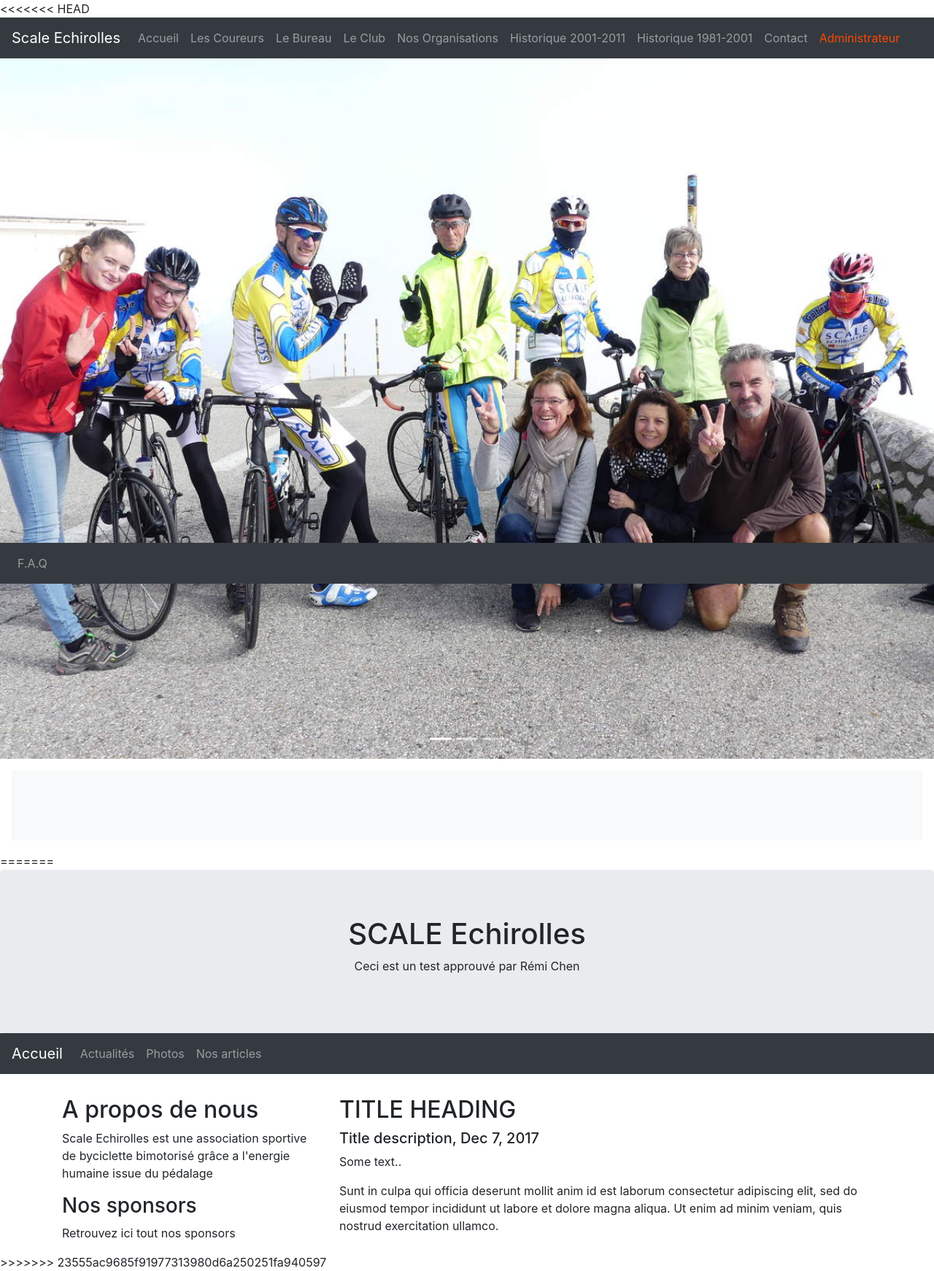
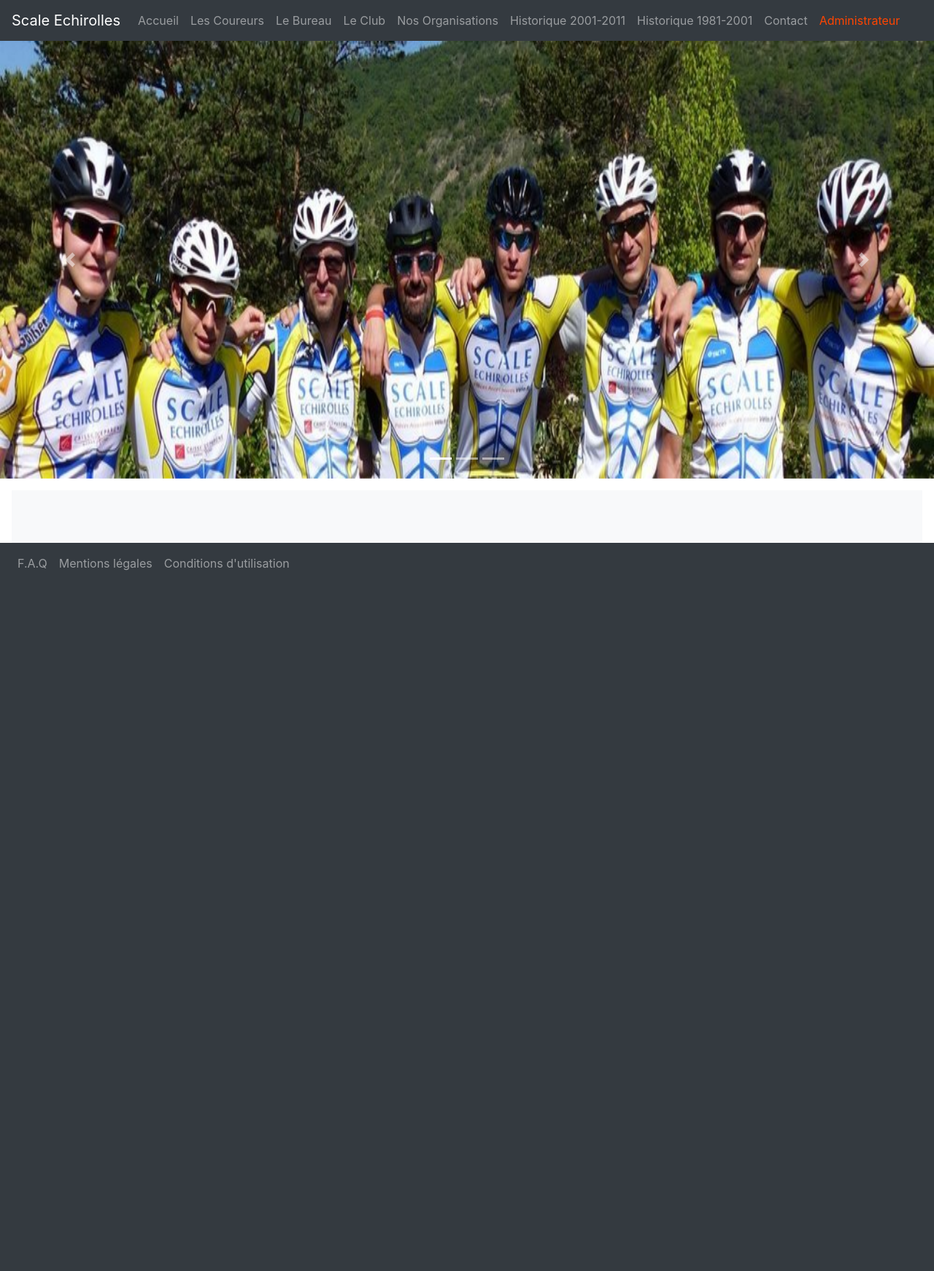
Before and after one commit to Darknessc158/M3301-site, a PHP site: page /main.view.php in a window 1280 px wide. Shown: the whole page at 73% size. After the commit the page ends 782 px from the top, so only its background shows below. Run offline with PHP 8.4, Linux system fonts and the light colour scheme.

Commit message:
colmmit view

```diff
--- a/view/main.view.php
+++ b/view/main.view.php
@@ -1,5 +1,4 @@
 <!DOCTYPE html>
-<<<<<<< HEAD
 <html lang="fr" dir="ltr">
 <head>
   <meta charset="utf-8">
@@ -15,8 +14,22 @@
     position: fixed;
     bottom: 0px ;
     width : 100%;
+  }
 
+  #img1{
+    width: 1584px;
+    height:600px;
   }
+  #img2{
+    width: 1584px;
+    height:600px;
+  }
+  #img3{
+    width: 1584px;
+    height:600px;
+  }
+
+
 </style>
 <body>
   <nav class="navbar navbar-expand-sm bg-dark navbar-dark">
@@ -55,17 +68,17 @@
 
       <div class="carousel-inner">
     <div class="carousel-item active">
-      <img class="d-block w-100" src="ob_763433_p1620864.JPG" alt="First slide">
+      <img id="img1" class="d-block w-100" src="ob_00da8f_l-equipe-scale-2019.jpg" alt="First slide">
       <div class="carousel-caption">
      </div>
     </div>
     <div class="carousel-item">
-      <img class="d-block w-100" src="ob_00da8f_l-equipe-scale-2019.jpg" alt="Second slide">
+      <img id="img2" class="d-block w-100" src="ob_763433_p1620864.JPG" alt="Second slide">
       <div class="carousel-caption">
      </div>
     </div>
     <div class="carousel-item">
-      <img class="d-block w-100" src="ob_c45056_p1620014.JPG" alt="Third slide">
+      <img id="img3" class="d-block w-100" src="ob_c45056_p1620014.JPG" alt="Third slide">
       <div class="carousel-caption">
     </div>
     </div>
@@ -89,83 +102,12 @@
     <nav nav class="navbar navbar-expand-sm bg-dark navbar-dark">
       <ul class="navbar-nav">
         <li class="nav-item"><a class="nav-link" href="#">F.A.Q</a></li>
+        <li class="nav-item"><a class="nav-link" href="#">Mentions légales</a></li>
+        <li class="nav-item"><a class="nav-link" href="#">Conditions d'utilisation</a></li>
       </ul>
     </nav>
   </footer>
 
-=======
-<html lang="en" dir="ltr">
-<head>
-  <!-- Required meta tags -->
-  <meta charset="utf-8">
-  <meta name="viewport" content="width=device-width, initial-scale=1, shrink-to-fit=no">
-
-  <!-- Bootstrap CSS -->
-  <link rel="stylesheet" href="https://stackpath.bootstrapcdn.com/bootstrap/4.3.1/css/bootstrap.min.css" integrity="sha384-ggOyR0iXCbMQv3Xipma34MD+dH/1fQ784/j6cY/iJTQUOhcWr7x9JvoRxT2MZw1T" crossorigin="anonymous">
-
-  <title>SCALE - Gestion des stocks</title>
-</head>
-<body>
-
-  <div class="jumbotron text-center" style="margin-bottom:0">
-    <h1>SCALE Echirolles</h1>
-    <p>Ceci est un test approuvé par Rémi Chen</p>
-  </div>
-
-  <nav class="navbar navbar-expand-sm bg-dark navbar-dark">
-    <a class="navbar-brand" href="accueil.view.php">Accueil</a>
-    <button class="navbar-toggler" type="button" data-toggle="collapse" data-target="#collapsibleNavbar">
-      <span class="navbar-toggler-icon"></span>
-    </button>
-    <div class="collapse navbar-collapse" id="collapsibleNavbar">
-      <ul class="navbar-nav">
-        <li class="nav-item">
-          <a class="nav-link" href="actualites.view.php">Actualités</a>
-        </li>
-        <li class="nav-item">
-          <a class="nav-link" href="photos.view.php">Photos</a>
-        </li>
-        <li class="nav-item">
-          <a class="nav-link" href="articles.view.php">Nos articles</a>
-        </li>
-      </ul>
-    </div>
-  </nav>
-
-
-  <div class="container" style="margin-top:30px">
-    <div class="row">
-      <div class="col-sm-4">
-        <h2>A propos de nous</h2>
-        <p>Scale Echirolles est une association sportive de byciclette bimotorisé grâce a l'energie humaine issue du pédalage</p>
-        <h3>Nos sponsors</h3>
-        <p>Retrouvez ici tout nos sponsors</p>
-        <ul class="nav nav-pills flex-column">
-          <li class="nav-item">
-            <!-- <a class="nav-link" href="https://www.gites-de-france-isere.com/"><img src="../data/sponsor_gite.jpg" alt=""></a> -->
-          </li>
-          <li class="nav-item">
-            <!-- <a class="nav-link" href="https://piecesaccessoiresvelo.fr/"><img src="../data/sponsor_pieces.png" alt=""></a> -->
-          </li>
-        </ul>
-        <hr class="d-sm-none">
-      </div>
-
-      <div class="col-sm-8">
-        <h2>TITLE HEADING</h2>
-        <h5>Title description, Dec 7, 2017</h5>
-        <p>Some text..</p>
-        <p>Sunt in culpa qui officia deserunt mollit anim id est laborum consectetur adipiscing elit, sed do eiusmod tempor incididunt ut labore et dolore magna aliqua. Ut enim ad minim veniam, quis nostrud exercitation ullamco.</p>
-      </div>
-    </div>
-  </div>
-
-  <!-- Optional JavaScript -->
-  <!-- jQuery first, then Popper.js, then Bootstrap JS -->
-  <script src="https://code.jquery.com/jquery-3.3.1.slim.min.js" integrity="sha384-q8i/X+965DzO0rT7abK41JStQIAqVgRVzpbzo5smXKp4YfRvH+8abtTE1Pi6jizo" crossorigin="anonymous"></script>
-  <script src="https://cdnjs.cloudflare.com/ajax/libs/popper.js/1.14.7/umd/popper.min.js" integrity="sha384-UO2eT0CpHqdSJQ6hJty5KVphtPhzWj9WO1clHTMGa3JDZwrnQq4sF86dIHNDz0W1" crossorigin="anonymous"></script>
-  <script src="https://stackpath.bootstrapcdn.com/bootstrap/4.3.1/js/bootstrap.min.js" integrity="sha384-JjSmVgyd0p3pXB1rRibZUAYoIIy6OrQ6VrjIEaFf/nJGzIxFDsf4x0xIM+B07jRM" crossorigin="anonymous"></script>
->>>>>>> 23555ac9685f91977313980d6a250251fa940597
 
 </body>
 </html>
```
